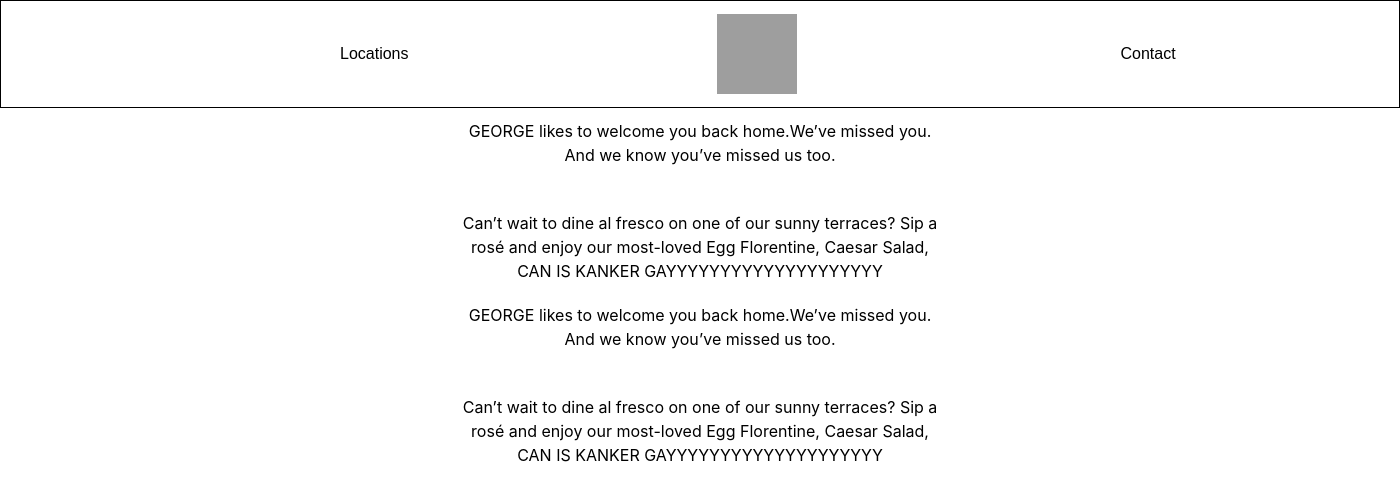
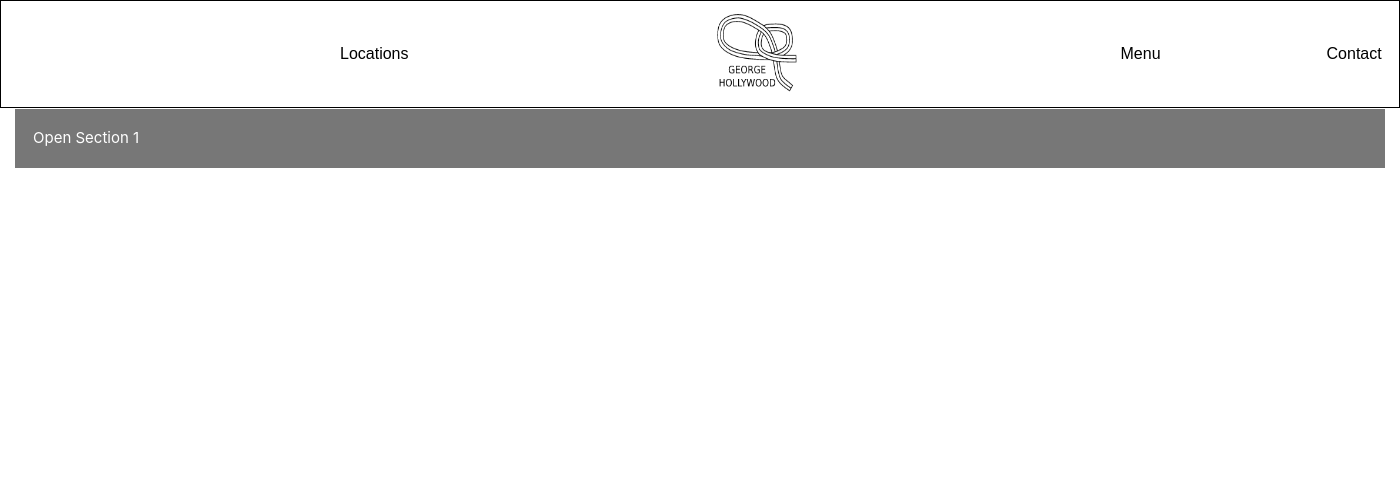
Before and after one commit to TTrashCAN/PRO_George_AM2A, a PHP site: page /index.php?content=footer in a window 1400 px wide. Shown: the top 501 px of the page. Run offline with PHP 8.4, Linux system fonts and the light colour scheme; grey boxes are pictures that could not be loaded.

Commit message:
Alles mooi op zijn plaats gezet

```diff
--- a/css/style.css
+++ b/css/style.css
@@ -11,6 +11,12 @@
 }
 
 #contact {
+    color: black;
+    margin-left: 150px;
+    font-family: baskerville-urw, sans-serif;
+}
+
+#menu {
     color: black;
     margin-left: 300px;
     font-family: baskerville-urw, sans-serif;
@@ -36,3 +42,22 @@
 #welkomT {
     color: black;
 }
+
+.collapsible {
+    background-color: #777;
+    color: white;
+    cursor: pointer;
+    padding: 18px;
+    width: 100%;
+    border: none;
+    text-align: left;
+    outline: none;
+    font-size: 15px;
+}
+
+.content {
+    padding: 0 18px;
+    display: none;
+    overflow: hidden;
+    background-color: #f1f1f1;
+}
--- a/footer.php
+++ b/footer.php
@@ -1,15 +1,4 @@
-<div class="container-fluid" id="welkom">
-    <a href="" id="welkomT">GEORGE likes to welcome you back home.We’ve missed you.</a>
-    <br>
-    <a href="" id="welkomT">And we know you’ve missed us too.</a>
+<button type="button" class="collapsible">Open Section 1</button>
+<div class="content">
+  <p>Lorem ipsum dolor sit amet, consectetur adipisicing elit, sed do eiusmod tempor incididunt ut labore et dolore magna aliqua. Ut enim ad minim veniam, quis nostrud exercitation ullamco laboris nisi ut aliquip ex ea commodo consequat.</p>
 </div>
-
-<br>
-
-<div class="container-fluid" id="welkom">
-    <a href="" id="welkomT">Can’t wait to dine al fresco on one of our sunny terraces? Sip a</a>
-    <br>
-    <a href="" id="welkomT">rosé and enjoy our most-loved Egg Florentine, Caesar Salad,</a>
-    <br>
-    <a href="" id="welkomT">CAN IS KANKER GAYYYYYYYYYYYYYYYYYYYY</a>
-</div>
--- a/index.php
+++ b/index.php
@@ -11,6 +11,8 @@
     <link rel="stylesheet" href="https://stackpath.bootstrapcdn.com/bootstrap/4.3.1/css/bootstrap.min.css"
         integrity="sha384-ggOyR0iXCbMQv3Xipma34MD+dH/1fQ784/j6cY/iJTQUOhcWr7x9JvoRxT2MZw1T" crossorigin="anonymous">
     <link rel="stylesheet" href="./css/style.css">
+    <!-- java -->
+    <link rel="stylesheet" href="./js/java.js">
     <!-- favicon -->
     <link rel="icon" href="favicon.ico" type="image/x-icon" />
     <!-- de google fonts -->
@@ -19,7 +21,8 @@
     <link rel="stylesheet" href="https://cdnjs.cloudflare.com/ajax/libs/font-awesome/4.7.0/css/font-awesome.min.css">
 
 
-    <title>Exotisch fruit</title>
+
+    <title>Jacob Marinus</title>
 
 
     <!-- Image and text -->
@@ -44,7 +47,7 @@
                     include("./" . $_GET["content"] . ".php");
                   }
                   else {
-                    include("./foto.php");
+                    include("./homepage.php");
                   }
 
                 ?>
@@ -53,7 +56,7 @@
         <div class="row">
             <div class="col-12">
                <?php
-                  include("./footer.php");
+
                   ?>
             </div>
         </div>
--- /dev/null
+++ b/js/java.js
@@ -0,0 +1,14 @@
+var coll = document.getElementsByClassName("collapsible");
+var i;
+
+for (i = 0; i < coll.length; i++) {
+    coll[i].addEventListener("click", function() {
+        this.classList.toggle("active");
+        var content = this.nextElementSibling;
+        if (content.style.display === "block") {
+            content.style.display = "none";
+        } else {
+            content.style.display = "block";
+        }
+    });
+}
--- a/nav.php
+++ b/nav.php
@@ -9,10 +9,10 @@
   </button>
   <div class="collapse navbar-collapse" id="Locations">
     <ul class="navbar-nav">
-      <a class="nav-item nav-link active" href="index.php?content=homepage" id="location">Locations<span class="sr-only">(current)</span></a>
+      <a class="nav-item nav-link active" href="index.php?content=locations" id="location">Locations<span class="sr-only">(current)</span></a>
     </ul>
 
-    <a class="navbar-brand" id="foto" href="#"> <img src="https://uploads-ssl.webflow.com/5f3ece93689659d6e7431728/5f3ece93689659584f431736_Marina%202.svg" width="80" height="80" class="d-inline-block align-top" alt="">
+    <a class="navbar-brand" id="foto" href="index.php?content=homepage"> <img src="./images/hollywood1.png" width="80" height="80" class="d-inline-block align-top" alt="">
   </a>
 
 
@@ -34,6 +34,9 @@
 //                 <a class="nav-link" id="nav_text_1" href="./index.php?content=contactinfo">Contact</a>
 //             </li>';
 ?>
+      <ul class="navbar-nav">
+        <a class="nav-item nav-link active" href="index.php?content=menu" id="menu">Menu</a>
+      </ul>
     <ul class="navbar-nav">
       <a class="nav-item nav-link active" href="index.php?content=contact" id="contact">Contact</a>
     </ul>
```
Also changed, not shown: homepage.php (+19 -0 lines), favicon.ico (added), images/hollywood.png (added), images/hollywood1.png (added), images/image.png (added), images/maina1.png (renamed from images/maina.png), images/marina.png (added), locations.php (added), menu.php (added).
